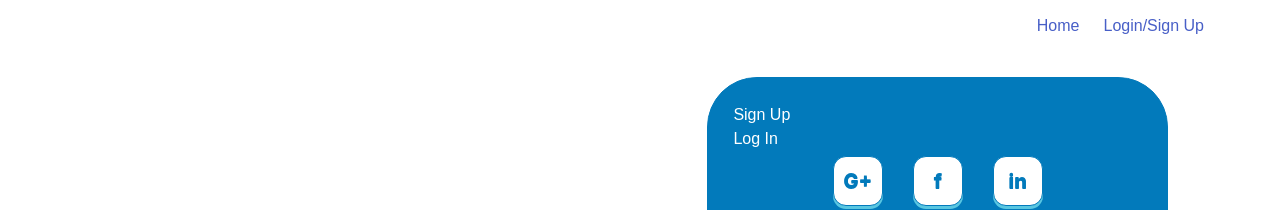
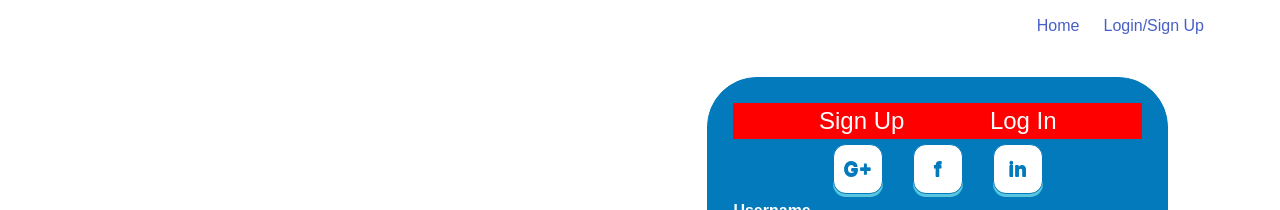
Before and after one commit to qwenballard/sneakerapp, a React app: page /login in a window 1280 px wide. Shown: the top 210 px of the page. Built offline with nearby package versions, Linux system fonts and the light colour scheme; no server answers.

Commit message:
toggle between signup/login completed

```diff
--- a/client/assets/styles.scss
+++ b/client/assets/styles.scss
@@ -180,7 +180,13 @@
     }
 
     .form-toggle {
-        display: inline;
+        display: flex;
+        justify-content: space-evenly;
+        background-color: red;
+    }
+
+    .form-toggle h1 {
+        font-size: 24px;
     }
 
     .sign-up {
--- a/client/components/Login/Login.js
+++ b/client/components/Login/Login.js
@@ -6,14 +6,24 @@ import logo from "../../assets/img/logo.png";
 
 function Login(props) {
    const [signup, showForm] = useState(true);
+
+  const toggleForm = (string) => {
+    console.log(string);
+    if(string === 'signup') {
+      showForm(true);
+    } else {
+      showForm(false);
+    }
+  };
+
     return (
       <div className="login-container">
         <img className="login-image" src={logo} alt="business-logo" />
         {/* <p className="credit">logo made by DesignEvo</p> */}
         <div className="form-border">
           <div className="form-toggle">
-              <h1 className="signup">Sign Up</h1>
-              <h1>Log In</h1>
+            <h1 onClick={(e) => {toggleForm("signup")}}>Sign Up</h1>
+            <h1 onClick={(e) => {toggleForm("login")}}>Log In</h1>
           </div>
           <div className="login-buttons">
             <button>G+</button>
```
